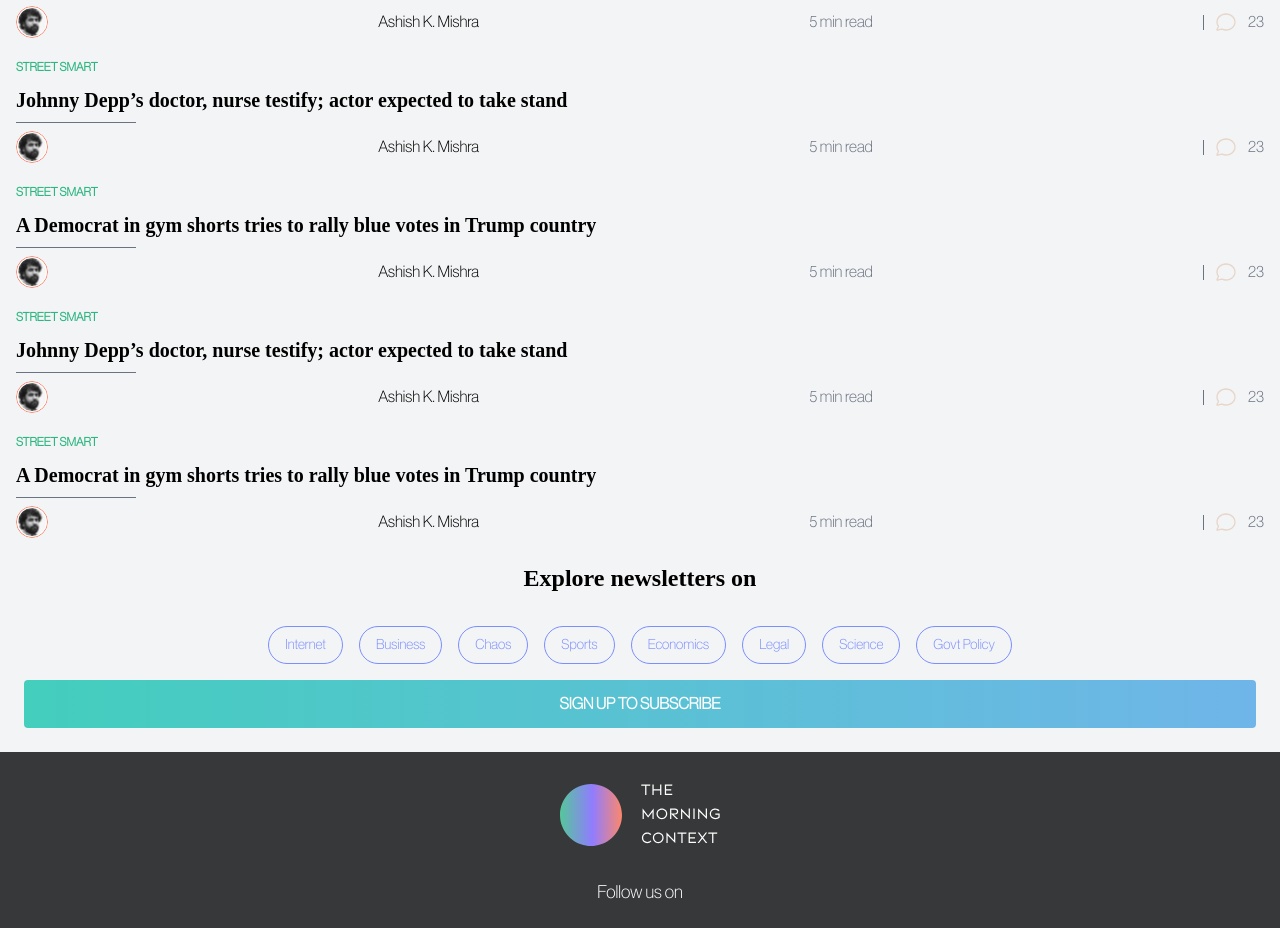
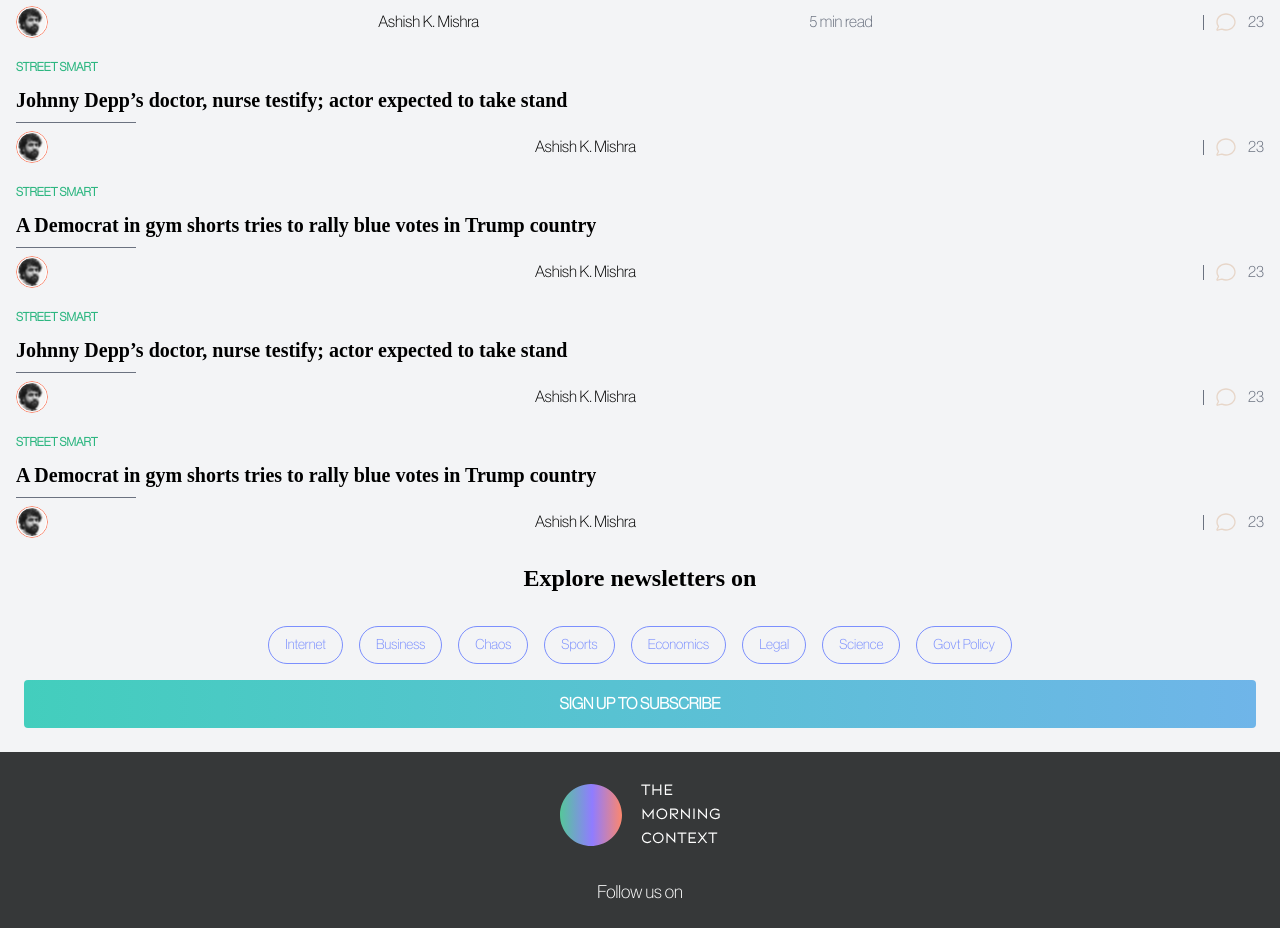
Before and after one commit to snehlatasingh123/TMC-test, a Next.js app: page / in a window 1280 px wide. Shown: the part 3240-4168 px from the top of the page. Built offline with nearby package versions, Linux system fonts and the light colour scheme.

Commit message:
fonts-improvement

```diff
--- a/src/app/components/LatestNewsletters.tsx
+++ b/src/app/components/LatestNewsletters.tsx
@@ -8,7 +8,6 @@ interface ArticleProps {
   title: string;
   authorImage: string;
   author: string;
-  readTime: string;
   comments: number;
 }
 
@@ -18,7 +17,6 @@ const articles: ArticleProps[] = [
     title: "Johnny Depp’s doctor, nurse testify; actor expected to take stand",
     authorImage: "/Author-avatar.svg",
     author: "Ashish K. Mishra",
-    readTime: "5 min read",
     comments: 29,
   },
   {
@@ -27,7 +25,6 @@ const articles: ArticleProps[] = [
       "A Democrat in gym shorts tries to rally blue votes in Trump country",
     authorImage: "/Author-avatar.svg",
     author: "Ashish K. Mishra",
-    readTime: "7 min read",
     comments: 15,
   },
 ];
@@ -132,11 +129,8 @@ const LatestNewsletters: React.FC = () => {
                 height={32}
                 className="rounded-full"
               />
-              <span className=" text-base font-haas text-black">
+              <span className=" text-base font-haas text-black mr-20">
                 Ashish K. Mishra
-              </span>
-              <span className=" text-base font-haas text-[#6B7280]">
-                5 min read
               </span>
               <span className="flex items-center space-x-1">
                 <div className="w-[1px] h-[15px] bg-gray-500 mr-2"></div>
```
